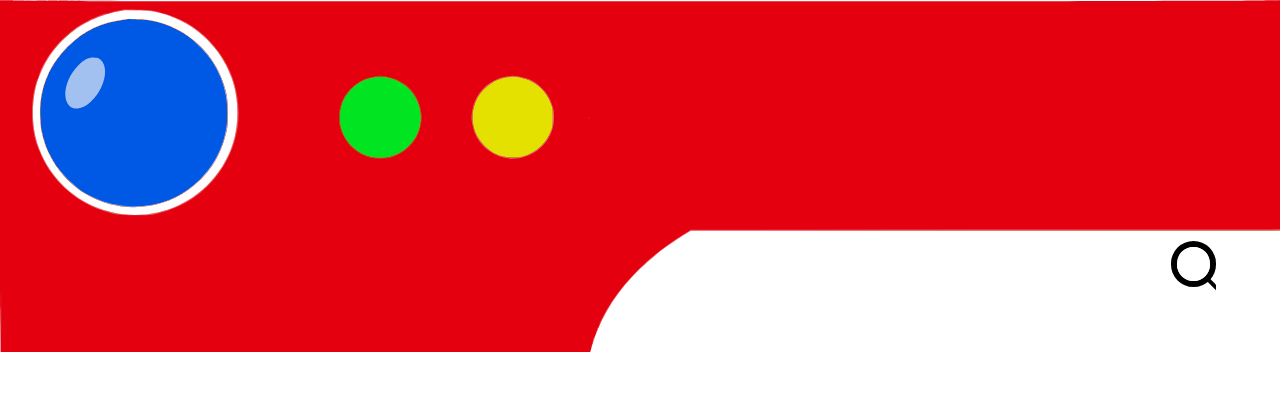
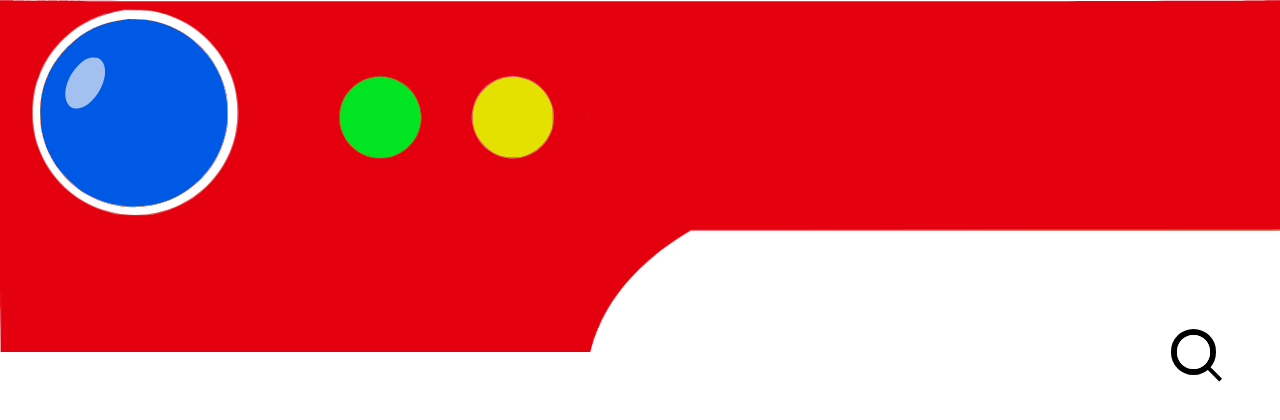
Before and after one commit to jas2johns/puppydex, a Next.js app: page / in a window 1280 px wide. Shown: the top 420 px of the page. Built offline with nearby package versions, Linux system fonts and the light colour scheme.

Commit message:
re fixed desktop searchbar posit

```diff
--- a/src/styles/Home.module.css
+++ b/src/styles/Home.module.css
@@ -297,7 +297,17 @@
 	.header {
 		min-height: 22rem;
 	}
+	.searchFormWrapper{
+		/* display: flex;
+		justify-content: center;
+		align-items: center;
+		flex-wrap: nowrap;*/
+		overflow: visible;
 
+		position: relative;
+		right: 5vw;
+		top: 22vh;
+	}
 }
 @media (max-width: 480px) {
 	.searchFormWrapper{
```
